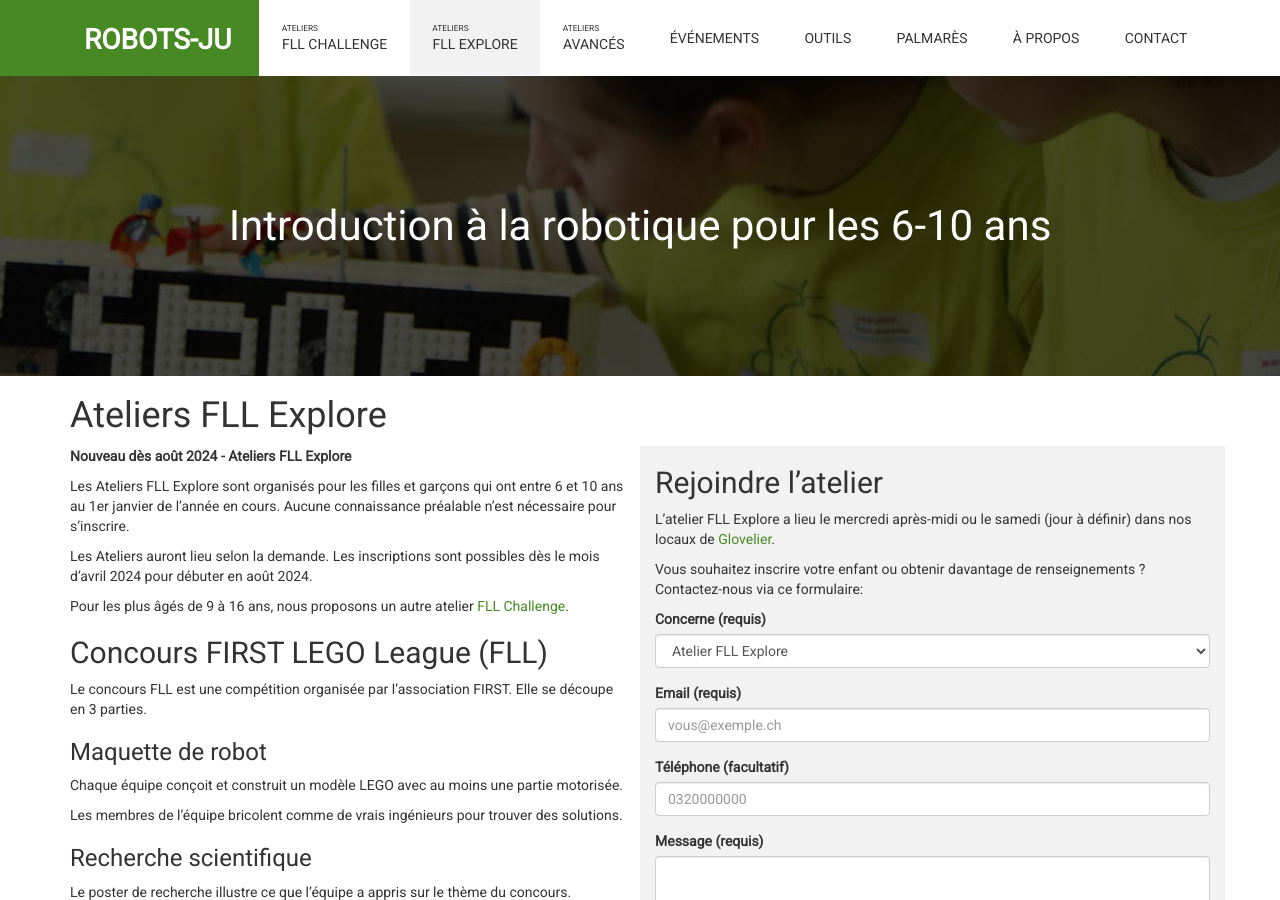
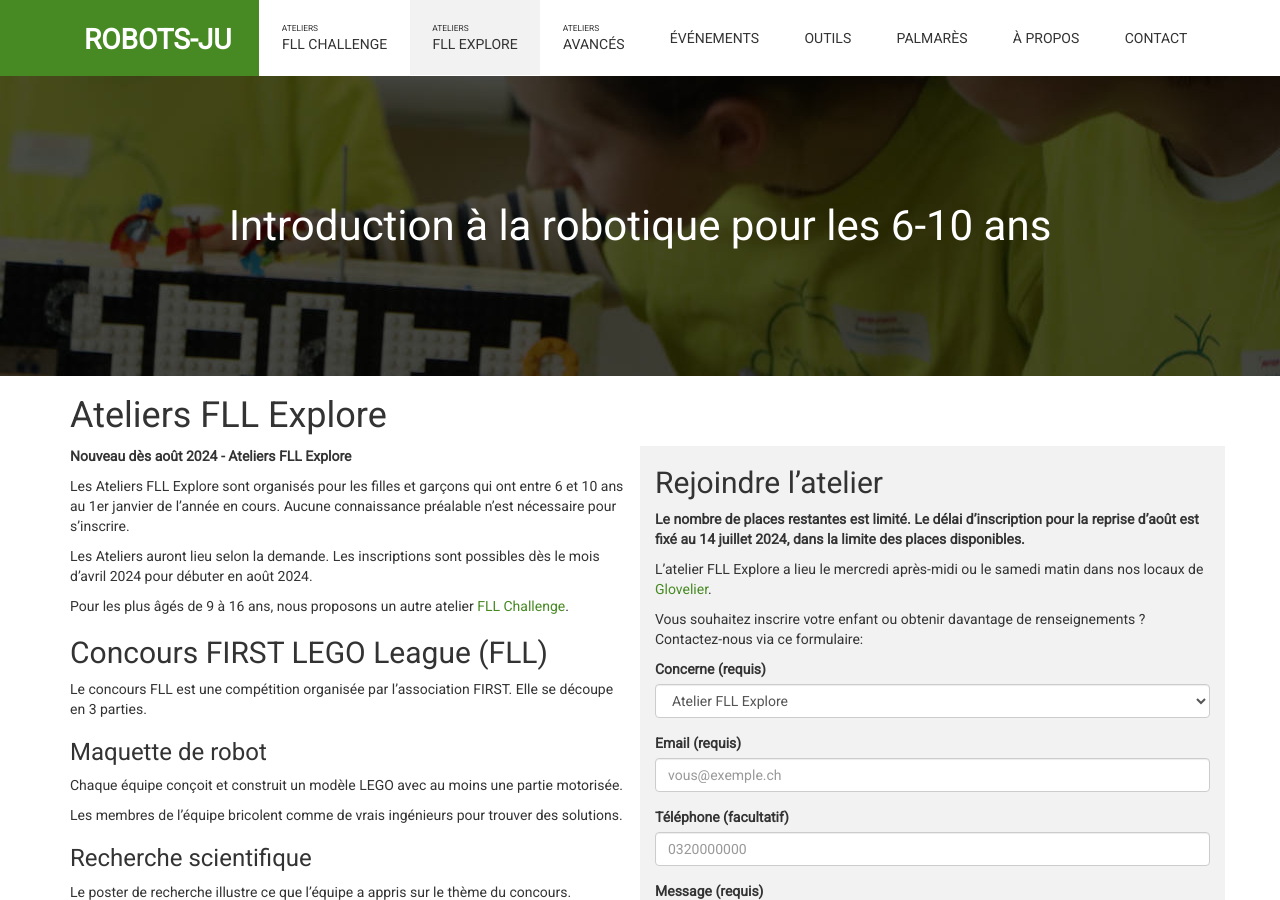
Before and after one commit to robots-ju/robots-ju.ch, a Jekyll site: the page built from ateliers-fll-explore.md, in a window 1280 px wide and 900 px high. Built offline with Jekyll 4.4.1, drawn with Linux system fonts in a browser that asks for light colours; comment, search, counter and statistics services are not loaded.

Commit message:
Délai d'inscription 2024 Explore

```diff
--- a/ateliers-fll-explore.md
+++ b/ateliers-fll-explore.md
@@ -42,7 +42,9 @@ Ils développent également leur confiance en soi et leurs connaissances technol
 
 ## Rejoindre l'atelier
 
-L'atelier FLL Explore a lieu le mercredi après-midi ou le samedi (jour à définir) dans nos locaux de [Glovelier](https://www.google.ch/maps/place/Rue+des+Places+7,+2855+Glovelier/@47.3390915,7.2066171,17z/data=!3m1!4b1!4m5!3m4!1s0x4791e4df12d571d5:0xfc3cb407ccf2c65f!8m2!3d47.3390879!4d7.2088058?hl=fr).
+**Le nombre de places restantes est limité. Le délai d'inscription pour la reprise d'août est fixé au 14 juillet 2024, dans la limite des places disponibles.**
+
+L'atelier FLL Explore a lieu le mercredi après-midi ou le samedi matin dans nos locaux de [Glovelier](https://www.google.ch/maps/place/Rue+des+Places+7,+2855+Glovelier/@47.3390915,7.2066171,17z/data=!3m1!4b1!4m5!3m4!1s0x4791e4df12d571d5:0xfc3cb407ccf2c65f!8m2!3d47.3390879!4d7.2088058?hl=fr).
 
 Vous souhaitez inscrire votre enfant ou obtenir davantage de renseignements ?
 Contactez-nous via ce formulaire:
```
